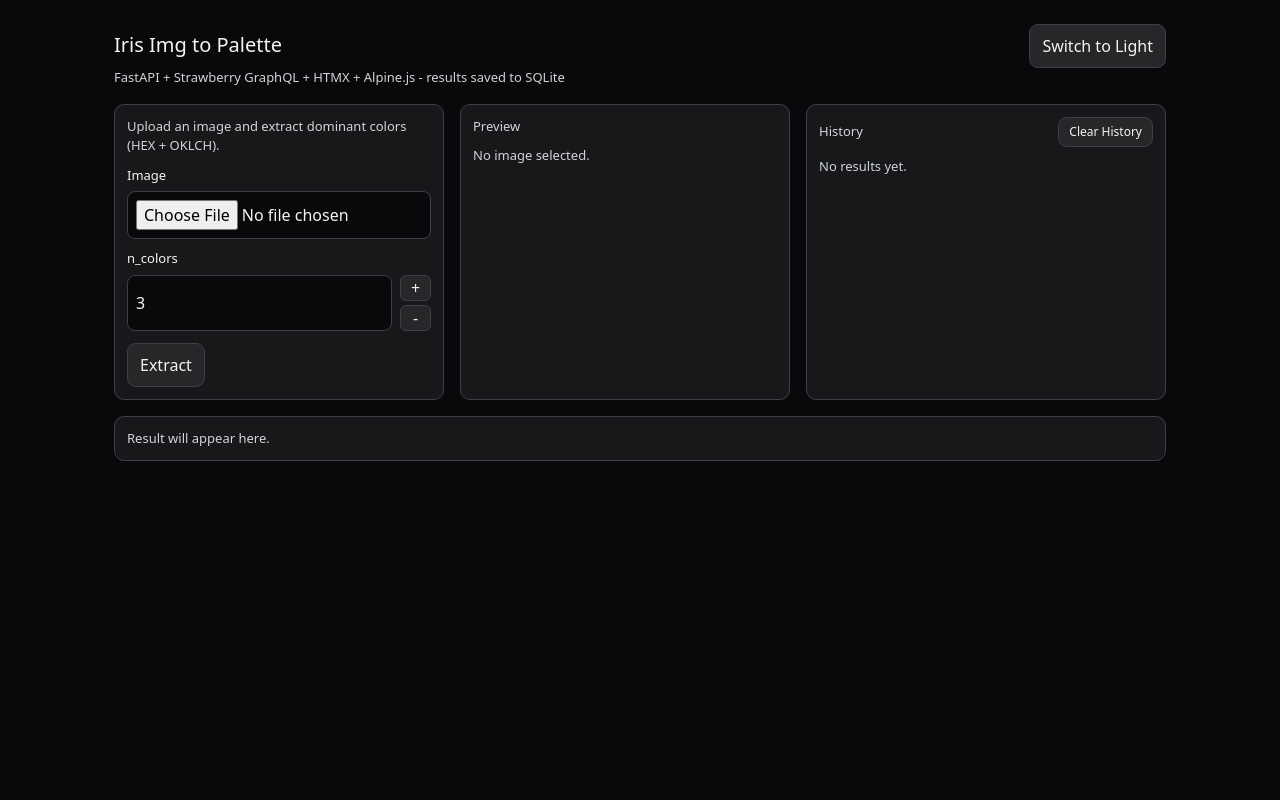
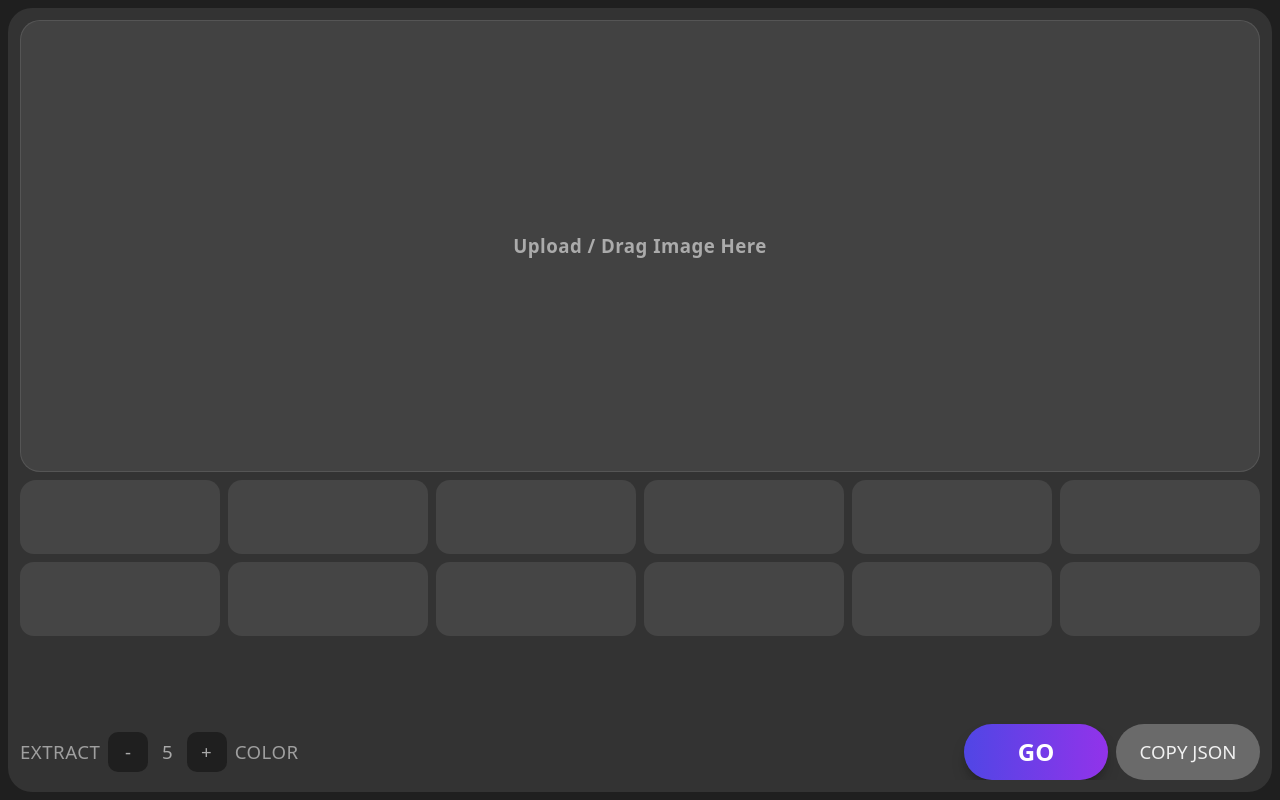
Before and after one commit to moosh0114/Iris-img-to-palette, a FastAPI app: page / in a window 1280 px wide. Run offline with FastAPI, Linux system fonts and the light colour scheme; data that the repository does not hold is empty; parts of the project's set-up code (start-up, migrations or seed data) failed here and were passed over; some libraries are stand-ins or nearby versions.

Commit message:
[ui] complete dark theme overhaul based on Figma design
- Refactor main container with deep gray (#333333) and large rounded corners (24px).
- Implement integrated upload/preview area with drag-and-drop support.
- Optimize color extraction UI: 6x2 grid layout directly under preview with adaptive text contrast (dark/light HEX text).
- Enhance +/- controls with long-press logic (500ms delay) for rapid value switching via Alpine.js.
- Standardize button sizes for GO (gradient) and COPY JSON (single line).
- Adopt full-screen layout (h-screen) with pre-allocated result space to prevent layout shifting.
- Remove legacy elements: title, metadata strings, and history column (temporarily).

```diff
--- a/app/main.py
+++ b/app/main.py
@@ -48,7 +48,8 @@
 
 @app.get("/history", response_class=HTMLResponse)
 async def history(request: Request) -> HTMLResponse:
-    results = await load_history(DB_PATH, limit=20)
+    history_rows = await load_history(DB_PATH, limit=20)
+    results = [format_result_for_template(item) for item in history_rows]
     return templates.TemplateResponse(
         "partials/history.html",
         {
@@ -101,7 +102,8 @@
     except ValueError as exc:
         return HTMLResponse(f"<div class='panel'>{exc}</div>", status_code=400)
 
-    results = await load_history(DB_PATH, limit=20)
+    history_rows = await load_history(DB_PATH, limit=20)
+    results = [format_result_for_template(item) for item in history_rows]
     return templates.TemplateResponse(
         "partials/extract_response.html",
         {
--- a/app/templates/index.html
+++ b/app/templates/index.html
@@ -8,71 +8,23 @@
     <script src="https://cdn.tailwindcss.com"></script>
     <script src="https://unpkg.com/htmx.org@1.9.12"></script>
     <script defer src="https://unpkg.com/alpinejs@3.x.x/dist/cdn.min.js"></script>
-    <script>
-      tailwind.config = {
-        darkMode: "class",
-      };
-    </script>
-
-    <script>
-      (function () {
-        try {
-          const stored = localStorage.getItem("theme");
-          if (stored === "dark" || !stored) {
-            document.documentElement.classList.add("dark");
-          }
-        } catch (_) {}
-      })();
-
-      function toggleTheme() {
-        const isDark = document.documentElement.classList.toggle("dark");
-        try {
-          localStorage.setItem("theme", isDark ? "dark" : "light");
-        } catch (_) {}
-        updateThemeButtonText();
-      }
-
-      function updateThemeButtonText() {
-        const toggleLabel = document.getElementById("theme-toggle-label");
-        if (!toggleLabel) return;
-        const isDark = document.documentElement.classList.contains("dark");
-        toggleLabel.textContent = isDark ? "Switch to Light" : "Switch to Dark";
-      }
-
-      document.addEventListener("DOMContentLoaded", updateThemeButtonText);
-    </script>
   </head>
-  <body class="m-0 bg-zinc-50 font-sans text-zinc-800 transition-colors duration-700 ease-in-out dark:bg-zinc-950 dark:text-zinc-100 [&_*]:transition-colors [&_*]:duration-700 [&_*]:ease-in-out">
-    <div class="mx-auto max-w-[1100px] p-6" x-data="uploader()">
-      <div class="flex flex-wrap items-baseline justify-between gap-4">
-        <h1 class="m-0 text-xl">Iris Img to Palette</h1>
-        <button
-          class="inline-flex cursor-pointer items-center gap-2 rounded-[9px] border border-zinc-300 bg-zinc-200 px-3 py-[9px] text-zinc-800 disabled:cursor-not-allowed disabled:opacity-60 dark:border-zinc-700 dark:bg-zinc-800 dark:text-zinc-100"
-          type="button"
-          onclick="toggleTheme()"
-        >
-          <span id="theme-toggle-label">Switch to Dark</span>
-        </button>
-      </div>
-      <div class="text-[13px] text-zinc-600 dark:text-zinc-300">FastAPI + Strawberry GraphQL + HTMX + Alpine.js - results saved to SQLite</div>
-
-      <div class="mt-4 grid grid-cols-1 gap-4 min-[981px]:grid-cols-[1fr_1fr_360px]">
-        <div class="rounded-[10px] border border-zinc-300 bg-white p-3 dark:border-zinc-700 dark:bg-zinc-900">
-          <div class="mb-[10px] text-[13px] text-zinc-600 dark:text-zinc-300">
-            Upload an image and extract dominant colors (HEX + OKLCH).
-          </div>
-
+  <body class="h-screen overflow-hidden bg-[#1f1f1f] p-1 text-[14pt] text-[#e5e5e5] sm:p-2">
+    <div class="mx-auto h-[calc(100vh-0.5rem)] w-full rounded-[24px] bg-[#333333] p-2 sm:h-[calc(100vh-1rem)] sm:p-3" x-data="uploader()">
       <form
+        id="extract-form"
+        class="flex h-full flex-col gap-2"
         hx-post="/api/extract"
         hx-target="#result"
         hx-swap="innerHTML"
-            hx-indicator="#busy"
         enctype="multipart/form-data"
+        @pointerup.window="stopAdjust()"
+        @pointercancel.window="stopAdjust()"
       >
-            <label for="image-upload" class="mb-[6px] mt-[10px] block text-[13px] text-zinc-800 dark:text-zinc-100">Image</label>
         <input
+          x-ref="fileInput"
           id="image-upload"
-              class="box-border w-full rounded-lg border border-zinc-300 bg-white p-2 text-zinc-800 dark:border-zinc-700 dark:bg-zinc-950 dark:text-zinc-100"
+          class="hidden"
           name="image"
           type="file"
           accept="image/*"
@@ -80,116 +32,177 @@
           @change="onPick($event)"
         />
 
-            <label for="n-colors-input" class="mb-[6px] mt-[10px] block text-[13px] text-zinc-800 dark:text-zinc-100">n_colors</label>
-            <div class="flex items-stretch gap-2">
-              <input
-                id="n-colors-input"
-                x-model="nColors"
-                class="box-border w-full rounded-lg border border-zinc-300 bg-white p-2 text-zinc-800 dark:border-zinc-700 dark:bg-zinc-950 dark:text-zinc-100"
-                name="n_colors"
-                type="text"
-                inputmode="numeric"
-                pattern="[0-9]*"
-                @input="sanitizeNColors()"
-                @blur="sanitizeNColors()"
-              />
-              <div class="flex w-9 flex-col gap-1">
+        <input type="hidden" name="n_colors" x-model="nColors" />
+
+        <div
+          class="relative min-h-0 flex-1 cursor-pointer overflow-hidden rounded-[20px] border border-white/10 bg-[#424242] p-2 text-center"
+          :class="dropActive ? 'ring-2 ring-white/60' : ''"
+          @click="$refs.fileInput.click()"
+          @dragover.prevent="dropActive = true"
+          @dragleave.prevent="dropActive = false"
+          @drop.prevent="onDrop($event)"
+        >
+          <template x-if="!previewUrl">
+            <div class="flex h-full w-full items-center justify-center">
+              <p class="font-semibold tracking-wide text-[#ababab]">Upload / Drag Image Here</p>
+            </div>
+          </template>
+          <template x-if="previewUrl">
+            <img :src="previewUrl" alt="preview" class="h-full w-full rounded-[16px] object-contain" />
+          </template>
+        </div>
+
+        <div id="result" class="h-[250px] flex-none overflow-hidden rounded-[16px] sm:h-[300px]">
+          <div class="flex h-full flex-col justify-between gap-2">
+            <div class="grid h-[52%] grid-cols-3 gap-2 sm:grid-cols-6">
+              <div class="rounded-[14px] bg-[#454545]"></div>
+              <div class="rounded-[14px] bg-[#454545]"></div>
+              <div class="rounded-[14px] bg-[#454545]"></div>
+              <div class="hidden rounded-[14px] bg-[#454545] sm:block"></div>
+              <div class="hidden rounded-[14px] bg-[#454545] sm:block"></div>
+              <div class="hidden rounded-[14px] bg-[#454545] sm:block"></div>
+              <div class="rounded-[14px] bg-[#454545]"></div>
+              <div class="rounded-[14px] bg-[#454545]"></div>
+              <div class="rounded-[14px] bg-[#454545]"></div>
+              <div class="hidden rounded-[14px] bg-[#454545] sm:block"></div>
+              <div class="hidden rounded-[14px] bg-[#454545] sm:block"></div>
+              <div class="hidden rounded-[14px] bg-[#454545] sm:block"></div>
+            </div>
+
+            <div class="flex flex-wrap items-center justify-between gap-2">
+              <div class="flex items-center gap-2 text-[14pt] uppercase tracking-wide text-[#9f9f9f]">
+                <span>Extract</span>
                 <button
                   type="button"
-                  class="inline-flex flex-1 items-center justify-center rounded-md border border-zinc-300 bg-zinc-200 text-zinc-800 dark:border-zinc-700 dark:bg-zinc-800 dark:text-zinc-100"
-                  @click="stepNColors(1)"
+                  class="h-10 w-10 rounded-[10px] bg-[#1f1f1f] text-[14pt] text-[#a9a9a9]"
+                  @pointerdown.prevent="startAdjust(-1)"
+                  @pointerup="stopAdjust()"
+                  @pointerleave="stopAdjust()"
+                  @pointercancel="stopAdjust()"
+                  aria-label="Decrease n_colors"
+                >
+                  -
+                </button>
+                <span class="min-w-[1.2em] text-center text-[14pt] text-[#a9a9a9]" x-text="nColors"></span>
+                <button
+                  type="button"
+                  class="h-10 w-10 rounded-[10px] bg-[#1f1f1f] text-[14pt] text-[#a9a9a9]"
+                  @pointerdown.prevent="startAdjust(1)"
+                  @pointerup="stopAdjust()"
+                  @pointerleave="stopAdjust()"
+                  @pointercancel="stopAdjust()"
                   aria-label="Increase n_colors"
                 >
                   +
                 </button>
+                <span>Color</span>
+              </div>
+              <div class="flex items-center gap-2">
+                <button
+                  type="submit"
+                  class="inline-flex h-14 w-36 items-center justify-center rounded-full bg-gradient-to-r from-[#5046e5] to-[#9233ea] text-[18pt] font-semibold leading-none text-white shadow-lg shadow-black/25 transition hover:brightness-110"
+                >
+                  GO
+                </button>
                 <button
                   type="button"
-                  class="inline-flex flex-1 items-center justify-center rounded-md border border-zinc-300 bg-zinc-200 text-zinc-800 dark:border-zinc-700 dark:bg-zinc-800 dark:text-zinc-100"
-                  @click="stepNColors(-1)"
-                  aria-label="Decrease n_colors"
+                  class="inline-flex h-14 w-36 items-center justify-center whitespace-nowrap rounded-full bg-[#6a6a6a] text-center text-[14pt] font-medium leading-none text-[#f1f1f1] transition hover:bg-[#7a7a7a]"
+                  onclick="copyPaletteJson(this)"
                 >
-                  -
+                  COPY JSON
                 </button>
               </div>
             </div>
-
-            <button
-              class="mt-3 inline-flex cursor-pointer items-center gap-2 rounded-[9px] border border-zinc-300 bg-zinc-200 px-3 py-[9px] text-zinc-800 disabled:cursor-not-allowed disabled:opacity-60 dark:border-zinc-700 dark:bg-zinc-800 dark:text-zinc-100"
-              type="submit"
-            >
-              Extract
-            </button>
-            <span id="busy" class="htmx-indicator text-[13px] text-zinc-600 dark:text-zinc-300" hx-indicator>Working...</span>
+          </div>
+        </div>
       </form>
     </div>
 
-        <div class="rounded-[10px] border border-zinc-300 bg-white p-3 dark:border-zinc-700 dark:bg-zinc-900">
-          <div class="mb-[10px] text-[13px] text-zinc-600 dark:text-zinc-300">Preview</div>
-          <template x-if="previewUrl">
-            <img
-              class="max-h-[360px] w-full rounded-[10px] border border-zinc-300 bg-zinc-100 object-contain dark:border-zinc-700 dark:bg-zinc-950"
-              :src="previewUrl"
-              alt="preview"
-            />
-          </template>
-          <template x-if="!previewUrl">
-            <div class="text-[13px] text-zinc-600 dark:text-zinc-300">No image selected.</div>
-          </template>
-        </div>
+    <script>
+      function applySwatchTextContrast(root = document) {
+        const swatches = root.querySelectorAll(".palette-swatch[data-hex]");
+        swatches.forEach((swatch) => {
+          const hex = String(swatch.dataset.hex || "").trim().replace("#", "");
+          if (!/^[0-9a-fA-F]{6}$/.test(hex)) return;
+          const r = parseInt(hex.slice(0, 2), 16);
+          const g = parseInt(hex.slice(2, 4), 16);
+          const b = parseInt(hex.slice(4, 6), 16);
+          const luminance = (0.299 * r + 0.587 * g + 0.114 * b) / 255;
+          swatch.style.color = luminance < 0.52 ? "#f3f3f3" : "#1f1f1f";
+        });
+      }
 
-        <div class="rounded-[10px] border border-zinc-300 bg-white p-3 dark:border-zinc-700 dark:bg-zinc-900">
-          <div class="mb-[10px] flex items-center justify-between gap-[10px]">
-            <div class="text-[13px] text-zinc-600 dark:text-zinc-300">History</div>
-            <button
-              class="inline-flex cursor-pointer items-center gap-2 rounded-[9px] border border-zinc-300 bg-zinc-200 px-[10px] py-[6px] text-xs text-zinc-800 disabled:cursor-not-allowed disabled:opacity-60 dark:border-zinc-700 dark:bg-zinc-800 dark:text-zinc-100"
-              type="button"
-              hx-post="/api/history/clear"
-              hx-target="#history"
-              hx-swap="innerHTML"
-              hx-confirm="Clear all history records?"
-            >
-              Clear History
-            </button>
-          </div>
-          <div id="history" hx-get="/history" hx-trigger="load" hx-swap="innerHTML">
-            <div class="text-[13px] text-zinc-600 dark:text-zinc-300">Loading...</div>
-          </div>
-        </div>
-      </div>
-
-      <div class="mt-4">
-        <div class="rounded-[10px] border border-zinc-300 bg-white p-3 dark:border-zinc-700 dark:bg-zinc-900" id="result">
-          <div class="text-[13px] text-zinc-600 dark:text-zinc-300">Result will appear here.</div>
-        </div>
-      </div>
-    </div>
-
-    <script>
       function uploader() {
         return {
-          nColors: "3",
+          nColors: "5",
           previewUrl: "",
+          dropActive: false,
+          holdDelayTimer: null,
+          holdRepeatTimer: null,
           sanitizeNColors() {
             const digits = String(this.nColors ?? "").replace(/[^\d]/g, "");
-            let value = parseInt(digits || "3", 10);
-            if (Number.isNaN(value)) value = 3;
+            let value = parseInt(digits || "5", 10);
+            if (Number.isNaN(value)) value = 5;
             this.nColors = String(Math.min(12, Math.max(1, value)));
           },
           stepNColors(delta) {
             const current = parseInt(this.nColors, 10);
-            const base = Number.isNaN(current) ? 3 : current;
+            const base = Number.isNaN(current) ? 5 : current;
             this.nColors = String(Math.min(12, Math.max(1, base + delta)));
           },
+          startAdjust(delta) {
+            this.stopAdjust();
+            this.stepNColors(delta);
+            this.holdDelayTimer = window.setTimeout(() => {
+              this.holdRepeatTimer = window.setInterval(() => this.stepNColors(delta), 90);
+            }, 500);
+          },
+          stopAdjust() {
+            if (this.holdDelayTimer) window.clearTimeout(this.holdDelayTimer);
+            if (this.holdRepeatTimer) window.clearInterval(this.holdRepeatTimer);
+            this.holdDelayTimer = null;
+            this.holdRepeatTimer = null;
+          },
+          setFile(file) {
+            if (!file || !file.type.startsWith("image/")) return;
+            if (this.previewUrl) URL.revokeObjectURL(this.previewUrl);
+            const dt = new DataTransfer();
+            dt.items.add(file);
+            this.$refs.fileInput.files = dt.files;
+            this.previewUrl = URL.createObjectURL(file);
+          },
           onPick(e) {
-            const f = e?.target?.files?.[0];
-            if (!f) {
-              this.previewUrl = "";
-              return;
-            }
-            this.previewUrl = URL.createObjectURL(f);
+            const file = e?.target?.files?.[0];
+            if (!file) return;
+            this.setFile(file);
+          },
+          onDrop(e) {
+            this.dropActive = false;
+            const file = e?.dataTransfer?.files?.[0];
+            if (!file) return;
+            this.setFile(file);
           },
         };
       }
+
+      function copyPaletteJson(button) {
+        const node = document.getElementById("palette-json");
+        if (!node) return;
+        navigator.clipboard.writeText(node.innerText || node.textContent || "");
+        if (!button) return;
+        const original = button.textContent;
+        button.textContent = "COPIED";
+        button.disabled = true;
+        window.setTimeout(() => {
+          button.textContent = original;
+          button.disabled = false;
+        }, 900);
+      }
+
+      document.addEventListener("DOMContentLoaded", () => applySwatchTextContrast());
+      document.body.addEventListener("htmx:afterSwap", (event) => {
+        if (event?.target?.id === "result") applySwatchTextContrast(event.target);
+      });
     </script>
   </body>
 </html>
--- a/app/templates/partials/extract_response.html
+++ b/app/templates/partials/extract_response.html
@@ -1,5 +1 @@
 {% include "partials/result.html" %}
-
-<div id="history" hx-swap-oob="innerHTML">
-  {% include "partials/history.html" %}
-</div>
--- a/app/templates/partials/history.html
+++ b/app/templates/partials/history.html
@@ -1,21 +1,32 @@
 {% if results and results|length > 0 %}
-  <div>
-    {% for r in results %}
-      <div class="flex items-baseline justify-between gap-[10px] border-b border-slate-300 py-2 last:border-b-0 dark:border-slate-700">
+  <div class="space-y-3">
+    {% for result in results %}
       <button
-          class="cursor-pointer bg-transparent p-0 text-slate-800 underline dark:text-slate-100"
-          hx-get="/api/result/{{ r.id }}"
+        class="w-full rounded-2xl border border-white/10 bg-[#424242] p-3 text-left transition hover:bg-[#4d4d4d]"
+        hx-get="/api/result/{{ result.id }}"
         hx-target="#result"
         hx-swap="innerHTML"
         type="button"
-          title="Load result #{{ r.id }}"
+        title="Load result #{{ result.id }}"
       >
-          #{{ r.id }} {{ r.filename }}
+        <div class="flex items-center gap-3">
+          <img
+            src="{{ result.image_url }}"
+            alt="{{ result.filename }}"
+            class="h-12 w-12 flex-shrink-0 rounded-xl object-cover"
+          />
+          <div class="min-w-0 flex-1">
+            <div class="truncate text-[14pt] font-semibold text-white">#{{ result.id }} {{ result.filename }}</div>
+            <div class="mt-2 flex items-center gap-1.5">
+              {% for c in result.palette[:3] %}
+                <span class="h-4 w-4 rounded-sm border border-white/20" style="background-color: {{ c.hex }};"></span>
+              {% endfor %}
+            </div>
+          </div>
+        </div>
       </button>
-        <span class="text-[13px] text-slate-600 dark:text-slate-300">{{ r.created_at }}</span>
-      </div>
     {% endfor %}
   </div>
 {% else %}
-  <div class="text-[13px] text-slate-600 dark:text-slate-300">No results yet.</div>
+  <div class="rounded-2xl border border-white/10 bg-[#424242] p-4 text-[14pt] text-[#aaaaaa]">No results yet.</div>
 {% endif %}
```
Also changed, not shown: app/templates/partials/result.html (+59 -41 lines). Lines whose indentation alone changed are shown as unchanged.
